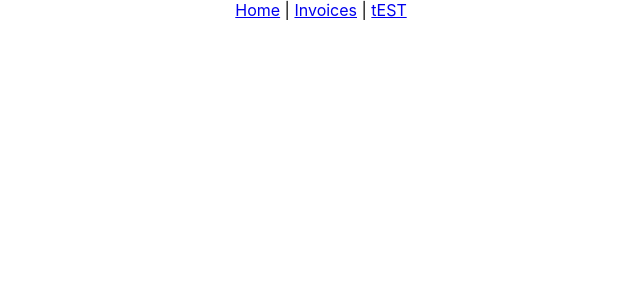
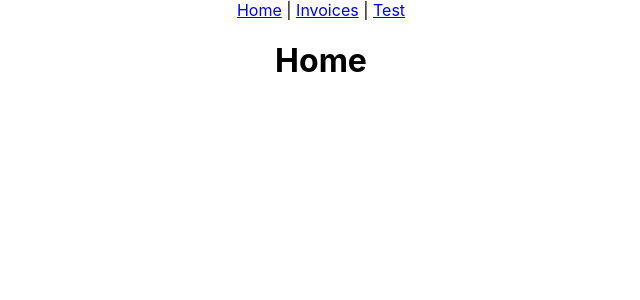
Before and after one commit to pablojavierjimenez/ReactJS-y-redux, a React (Create React App) app: page / in a window 1280 px wide. Shown: the top 300 px of the page, without its empty margins (319-959 px from the left). Built offline with nearby package versions, Linux system fonts and the light colour scheme.

Commit message:
45. División de código o code splitting con react-loadable

```diff
--- a/src/App.js
+++ b/src/App.js
@@ -1,13 +1,14 @@
 import logo from './logo.svg';
 import './App.css';
 
-import { Link } from "react-router-dom";
+
 import NavMenue from './components/NavMenu';
 
 function App() {
   return (
     <div className="App">
       <NavMenue/>
+      <h1>Home</h1>
     </div>
   );
 }
--- a/src/components/NavMenu.jsx
+++ b/src/components/NavMenu.jsx
@@ -8,7 +8,7 @@ export default class NavMenue extends Component {
             <header>
                 <Link to="/">Home</Link> | {" "}
                 <Link to="/invoices">Invoices</Link> | {" "}
-                <Link to="/test">tEST</Link>
+                <Link to="/test">Test</Link>
             </header>
         );
     }
--- a/src/components/TestComponent.jsx
+++ b/src/components/TestComponent.jsx
@@ -1,13 +1,16 @@
 import React, { Component} from 'react';
 import NavMenue from './NavMenu';
 
-
 export default class TestComponent extends Component {
     render() {
+        function handleClick() {
+            console.log('hola');
+        }
         return (
             <main className="App">
                 <NavMenue/>
                 <h1>Test componente</h1>
+                <div onClick={handleClick}>ver props</div>
             </main>
         );
     }
```
